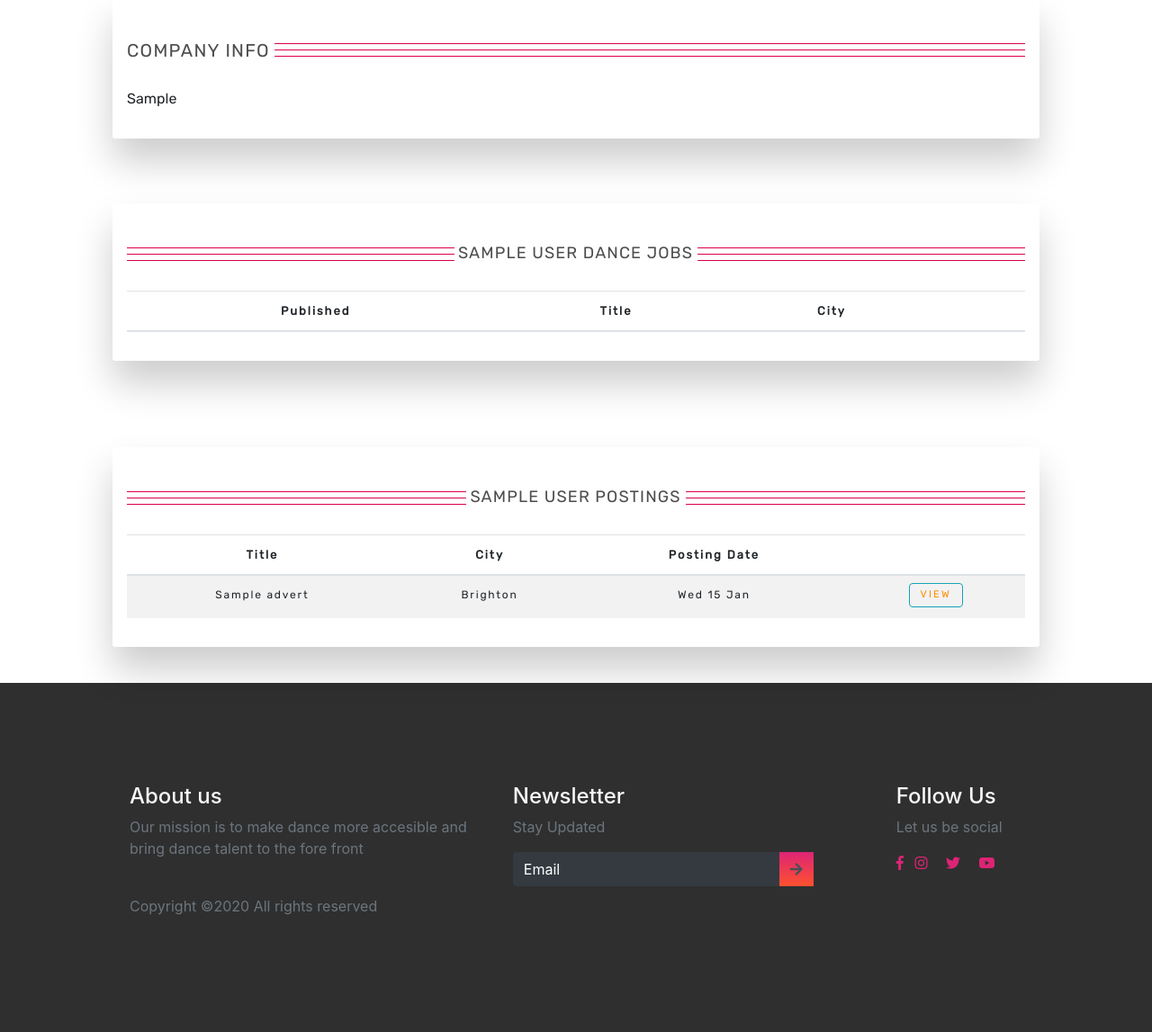
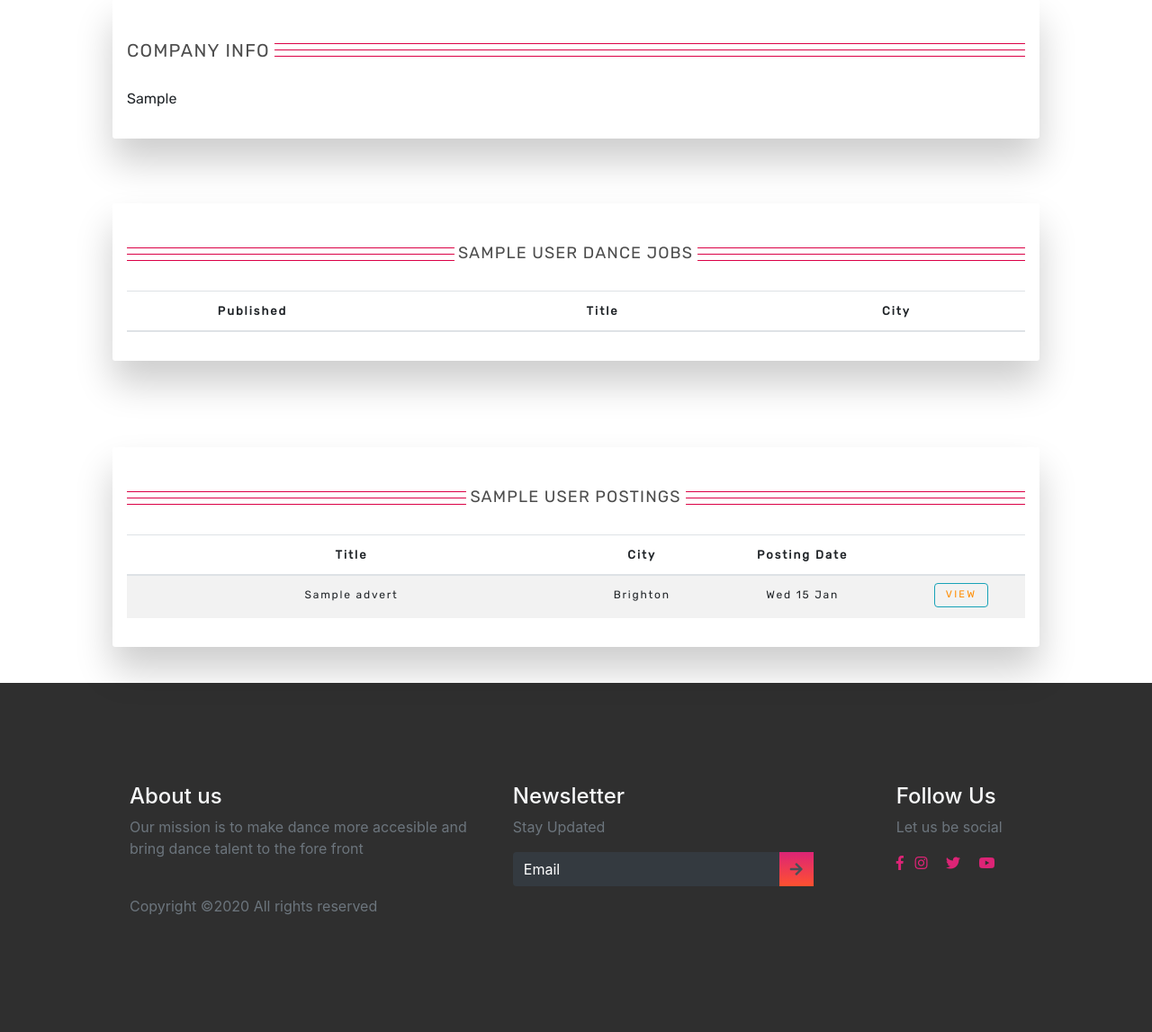
Before and after one commit to dancecentreuk/coviddancersuk, a Django app: a page that uses pages/templates/pages/employer_detail.html in a window 1280 px wide. Shown: the part 1063-2210 px from the top of the page at 90% size. Run offline with Django 3.2, Linux system fonts and the light colour scheme; tables that the repository leaves empty hold one stand-in row (values such as "Sample post"); grey boxes marked "Sample" are stand-in pictures; lists and menus that the app fills with data are empty; some libraries are stand-ins or nearby versions; some web fonts are replaced.

Commit message:
edited the advert-details page 5

```diff
--- a/pages/templates/pages/employer_detail.html
+++ b/pages/templates/pages/employer_detail.html
@@ -145,10 +145,10 @@
                     <table class="table table-striped">
                       <thead>
                         <tr>
-                          <th class="table_h" scope="col">Published</th>
-                          <th class="table_h" scope="col">Title</th>
-                          <th class="table_h" scope="col">City</th>
-                          <th class="table_h" scope="col"> </th>
+                          <th class="table_h w-20" scope="col">Published</th>
+                          <th class="table_h w-50" scope="col">Title</th>
+                          <th class="table_h w-20" scope="col">City</th>
+                          <th class="table_h w-10" scope="col"> </th>
 
                         </tr>
                       </thead>
@@ -207,10 +207,10 @@
                     <table class="table table-striped">
                       <thead>
                         <tr>
-                          <th class="table_h" scope="col">Title</th>
-                          <th class="table_h" scope="col">City</th>
-                          <th class="table_h" scope="col">Posting Date</th>
-                          <th class="table_h" scope="col"> </th>
+                          <th class="table_h w-50" scope="col">Title</th>
+                          <th class="table_h w-20" scope="col">City</th>
+                          <th class="table_h w-20" scope="col">Posting Date</th>
+                          <th class="table_h w-10" scope="col"> </th>
 
                         </tr>
                       </thead>
```
